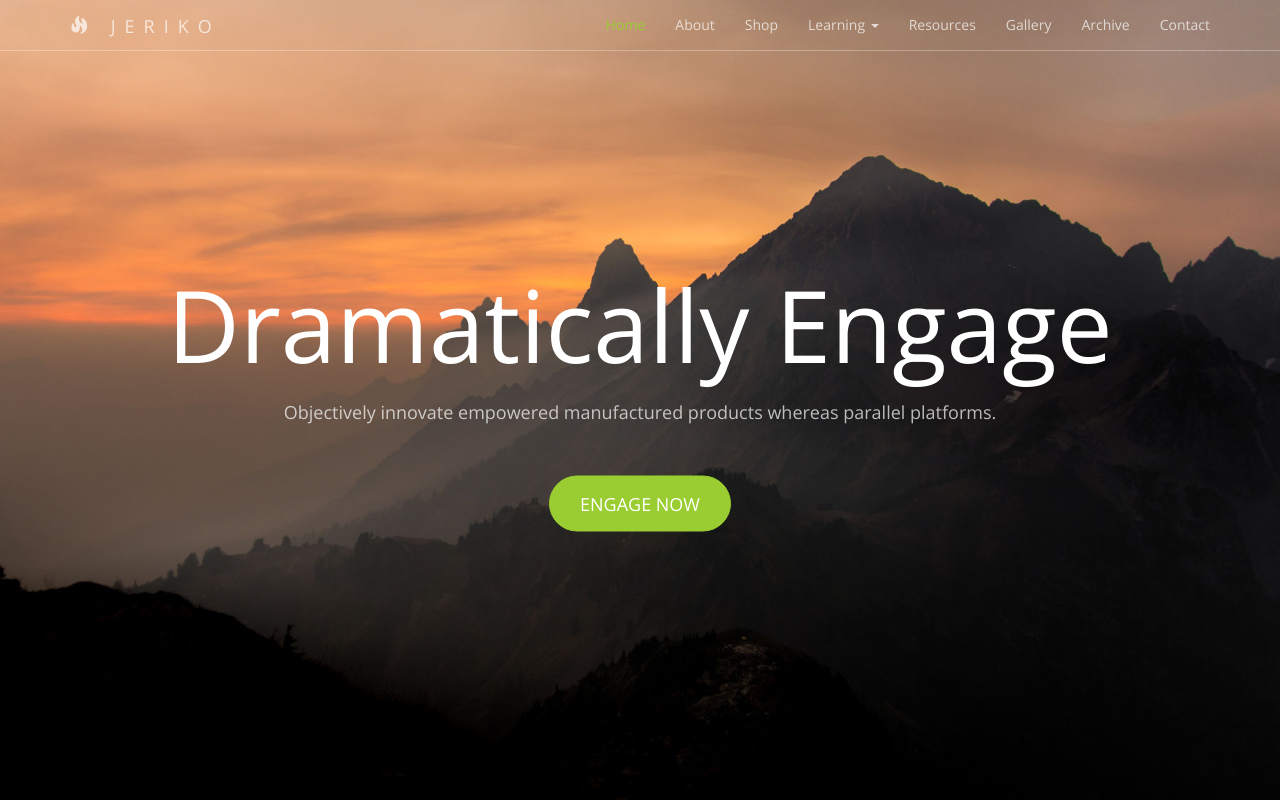
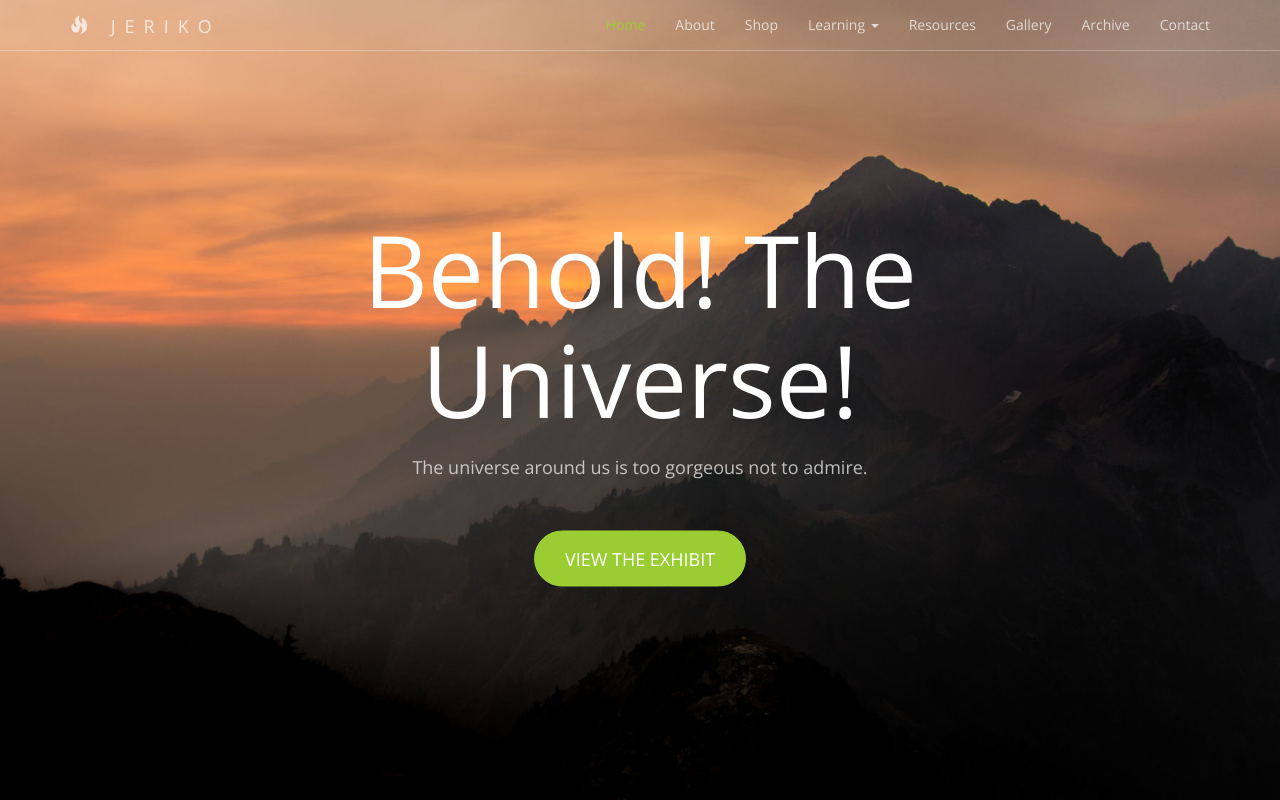
Before and after one commit to AstroJeriko/Archive, a plain HTML site: page index.html in a window 1280 px wide. Shown: the top 800 px of the page. Drawn offline with nearby package versions, Linux system fonts and the light colour scheme.

Commit message:
Update index.html

```diff
--- a/index.html
+++ b/index.html
@@ -78,9 +78,9 @@
     <header>
         <div class="header-content">
             <div class="header-content-inner">
-                <h1>Dramatically Engage</h1>
-                <p>Objectively innovate empowered manufactured products whereas parallel platforms.</p>
-                <a href="#" class="btn btn-primary btn-lg">Engage Now</a>
+                <h1>Behold! The Universe!</h1>
+                <p>The universe around us is too gorgeous not to admire.</p>
+                <a href="https://gallery.mayeaux.cloud/" class="btn btn-primary btn-lg">View the Exhibit</a>
             </div>
         </div>
     </header>
```
